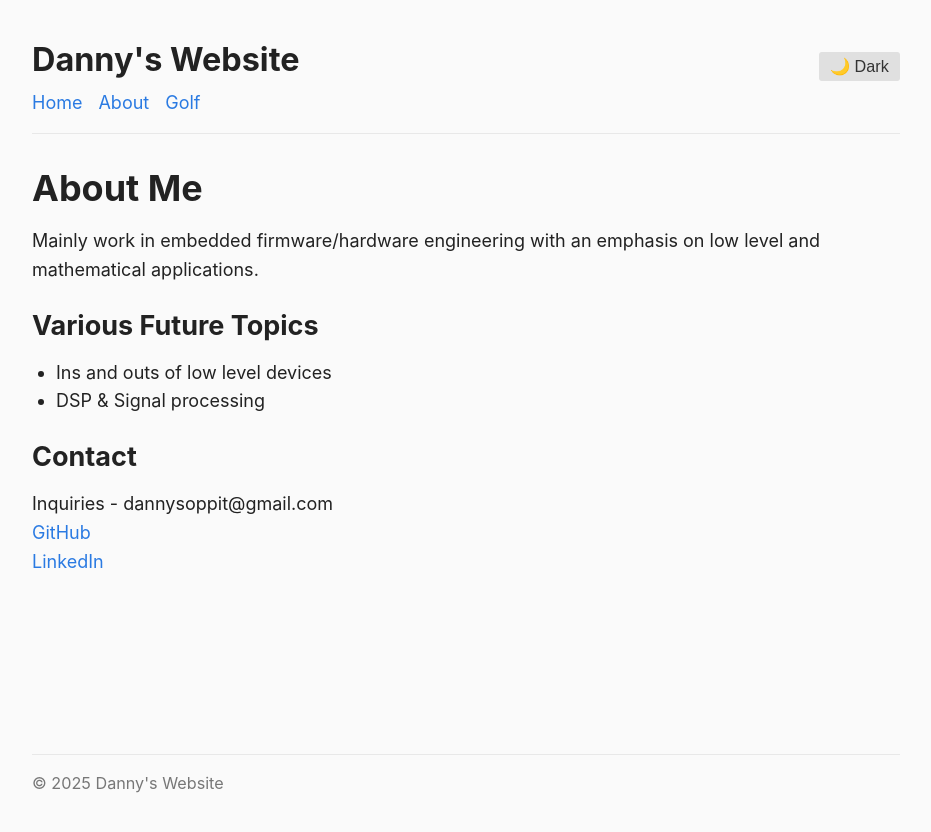
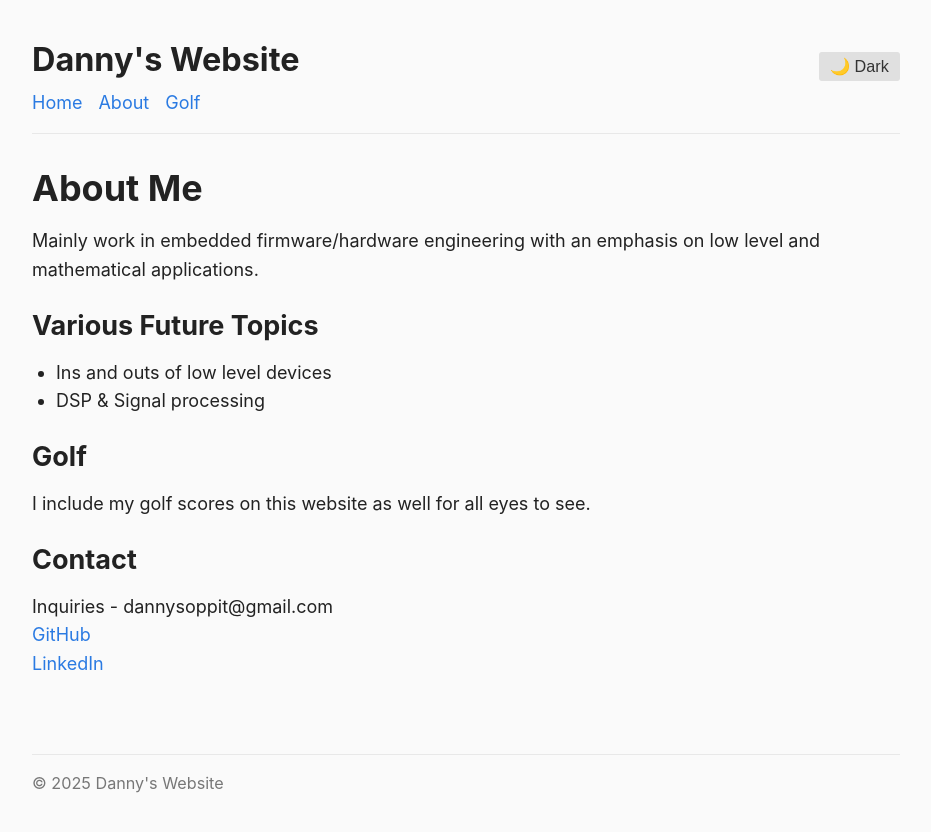
Before and after one commit to DanSop/DanSop.github.io, a Jekyll site: the page built from about.md, in a window 1280 px wide. Shown: the top 832 px of the page, without its empty margins (174-1105 px from the left). Built offline with Jekyll 4.4.1, drawn with Linux system fonts in a browser that asks for light colours.

Commit message:
Update about.md

```diff
--- a/about.md
+++ b/about.md
@@ -13,6 +13,9 @@ Mainly work in embedded firmware/hardware engineering with an emphasis on low le
 - Ins and outs of low level devices
 - DSP & Signal processing
 
+## Golf
+I include my golf scores on this website as well for all eyes to see.
+
 ## Contact
 
 Inquiries - dannysoppit@gmail.com <br>
```
